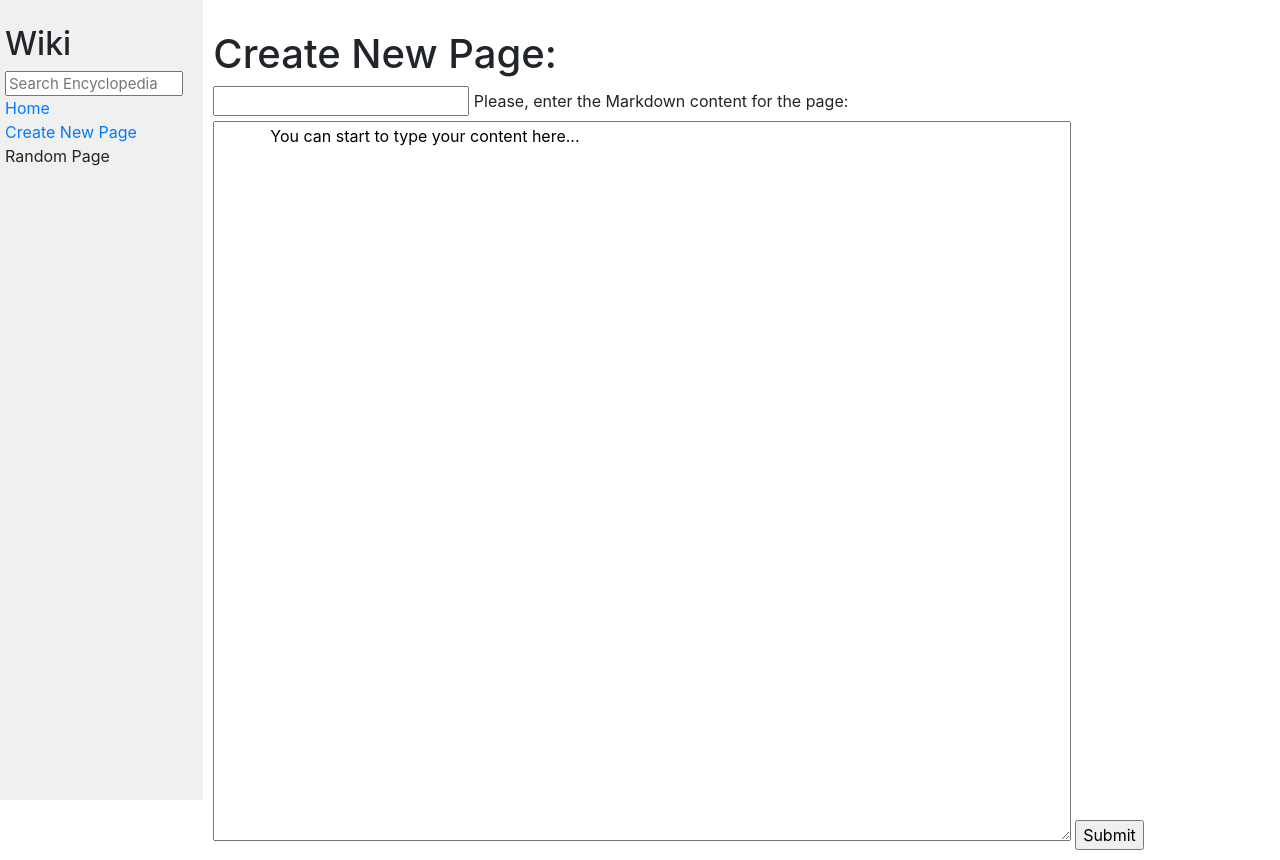
After one commit to ardelabe/wiki, a Django app: page /create in a window 1280 px wide. The commit adds this page. Run offline with Django 3.2, Linux system fonts and the light colour scheme; some libraries are stand-ins or nearby versions.

Commit message:
New Page partially concluded

```diff
--- /dev/null
+++ b/encyclopedia/templates/encyclopedia/create.html
@@ -0,0 +1,18 @@
+{% extends "encyclopedia/layout.html" %}
+
+{% block title %}
+    Encyclopedia
+{% endblock %}
+
+{% block body %}
+    <h1>Create New Page:</h1>
+    <form action="{% url 'wiki:create' %}" method="POST">
+        {% csrf_token %}
+        <input type="text" name="createtitle">
+        <label for="w3review">Please, enter the Markdown content for the page:</label>
+        <textarea id="w3review" name="content" rows="4" cols="50">
+            You can start to type your content here...
+        </textarea>
+        <input type="submit" value="Submit">
+    </form>
+{% endblock %}
--- a/encyclopedia/templates/encyclopedia/layout.html
+++ b/encyclopedia/templates/encyclopedia/layout.html
@@ -20,7 +20,7 @@
                     <a href="{% url 'wiki:index' %}">Home</a>
                 </div>
                 <div>
-                    Create New Page
+                    <a href="{% url 'wiki:create' %}">Create New Page</a>
                 </div>
                 <div>
                     Random Page
--- a/encyclopedia/urls.py
+++ b/encyclopedia/urls.py
@@ -8,4 +8,5 @@ urlpatterns = [
     path("wiki/<str:title>", views.title, name="title"),
     path("wiki", views.wiki, name="wiki"),
     path("results", views.wiki, name="results"),
+    path("create", views.create, name="create"),
 ]
--- a/encyclopedia/views.py
+++ b/encyclopedia/views.py
@@ -53,3 +53,17 @@ def wiki(request):
     return render(request, "encyclopedia/results.html", {
         "entries": partmatch,
         })
+
+def create(request):
+    if request.method == "POST":
+        print('REQUESTED DATA:', request.POST) # test
+        post_dict = request.POST
+        print("the data inside 'createtitle' is", post_dict.get('createtitle'))
+        print("the data inside 'content' is", post_dict.get('content')) # test
+        # print("title is", postdict['createtitle'], "and content is", postdict['content']) #test
+        title = post_dict.get('createtitle')
+        content = post_dict.get('content')
+        print(title)
+        print(content)
+        util.save_entry(title, content)
+    return render(request, "encyclopedia/create.html")
```
Also changed, not shown: entries/Camila.md (added, +1 -0 lines), entries/title05.md (added, +1 -0 lines), entries/title18.md (added, +1 -0 lines), README.md.
